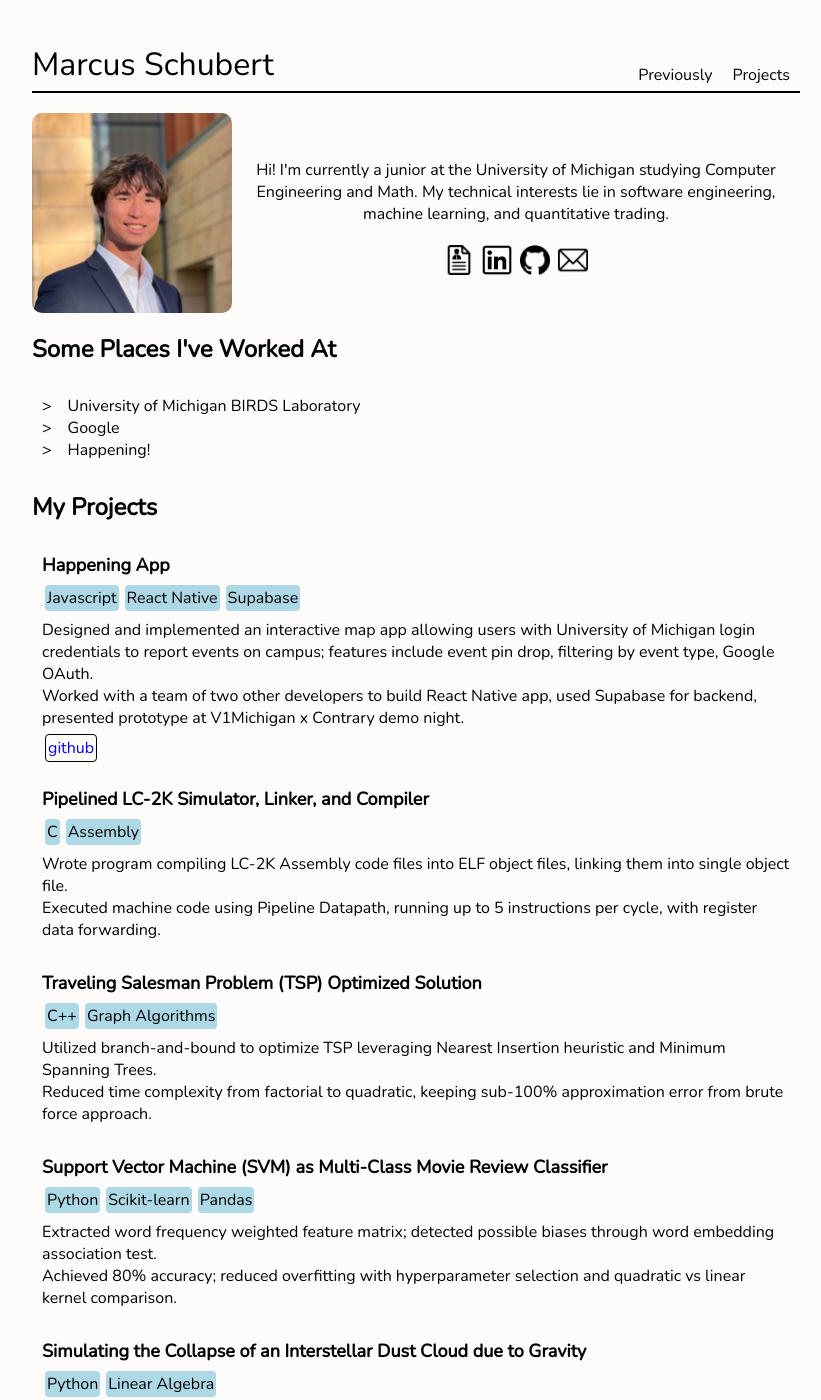
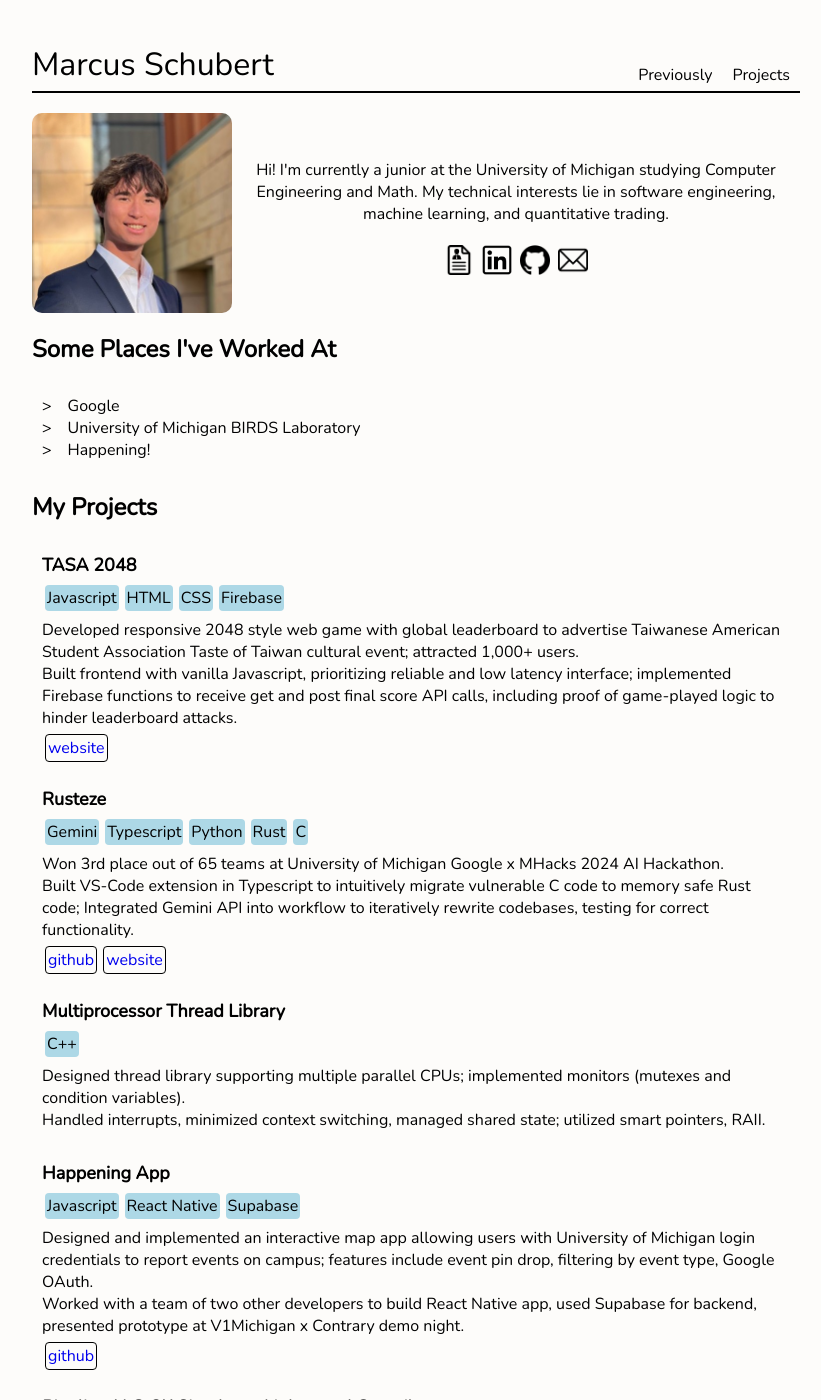
Before and after one commit to mschubs/mschubs.github.io, a Jekyll site: the page built from index.html, in a window 1280 px wide and 1400 px high. Shown: the whole window, without its empty margins (224-1045 px from the left). Built offline with Jekyll 4.4.1, drawn with Linux system fonts in a browser that asks for light colours.

Commit message:
added recent projects, reorganized work history

```diff
--- a/_data/companies.yml
+++ b/_data/companies.yml
@@ -1,3 +1,3 @@
+- name: Google
 - name: University of Michigan BIRDS Laboratory
-- name: Google
 - name: Happening!
--- a/_data/projects.yml
+++ b/_data/projects.yml
@@ -1,3 +1,24 @@
+- name: TASA 2048
+  skills: [Javascript, HTML, CSS, Firebase]
+  details: |
+    Developed responsive 2048 style web game with global leaderboard to advertise Taiwanese American Student Association Taste of Taiwan cultural event; attracted 1,000+ users.
+    Built frontend with vanilla Javascript, prioritizing reliable and low latency interface; implemented Firebase functions to receive get and post final score API calls, including proof of game-played logic to hinder leaderboard attacks.
+  website: https://tasa2048.vercel.app
+
+- name: Rusteze
+  skills: [Gemini, Typescript, Python, Rust, C]
+  details: |
+    Won 3rd place out of 65 teams at University of Michigan Google x MHacks 2024 AI Hackathon.
+    Built VS-Code extension in Typescript to intuitively migrate vulnerable C code to memory safe Rust code; Integrated Gemini API into workflow to iteratively rewrite codebases, testing for correct functionality.
+  github: https://github.com/wdevoest/c2rust
+  website: https://devpost.com/software/rusteze-t0r5ak
+
+- name: Multiprocessor Thread Library
+  skills: [C++]
+  details: |
+    Designed thread library supporting multiple parallel CPUs; implemented monitors (mutexes and condition variables).
+    Handled interrupts, minimized context switching, managed shared state; utilized smart pointers, RAII.
+
 - name: Happening App
   skills: [Javascript, React Native, Supabase]
   details: |
```
